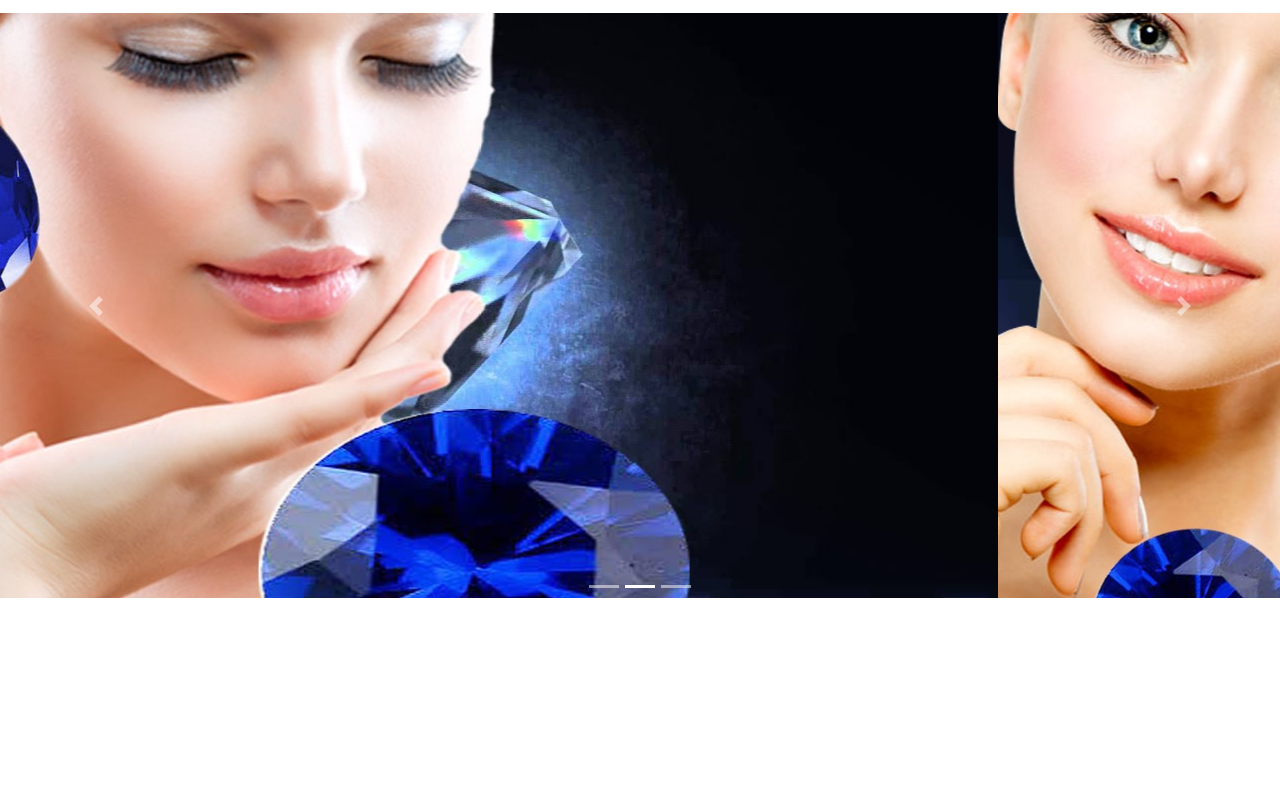
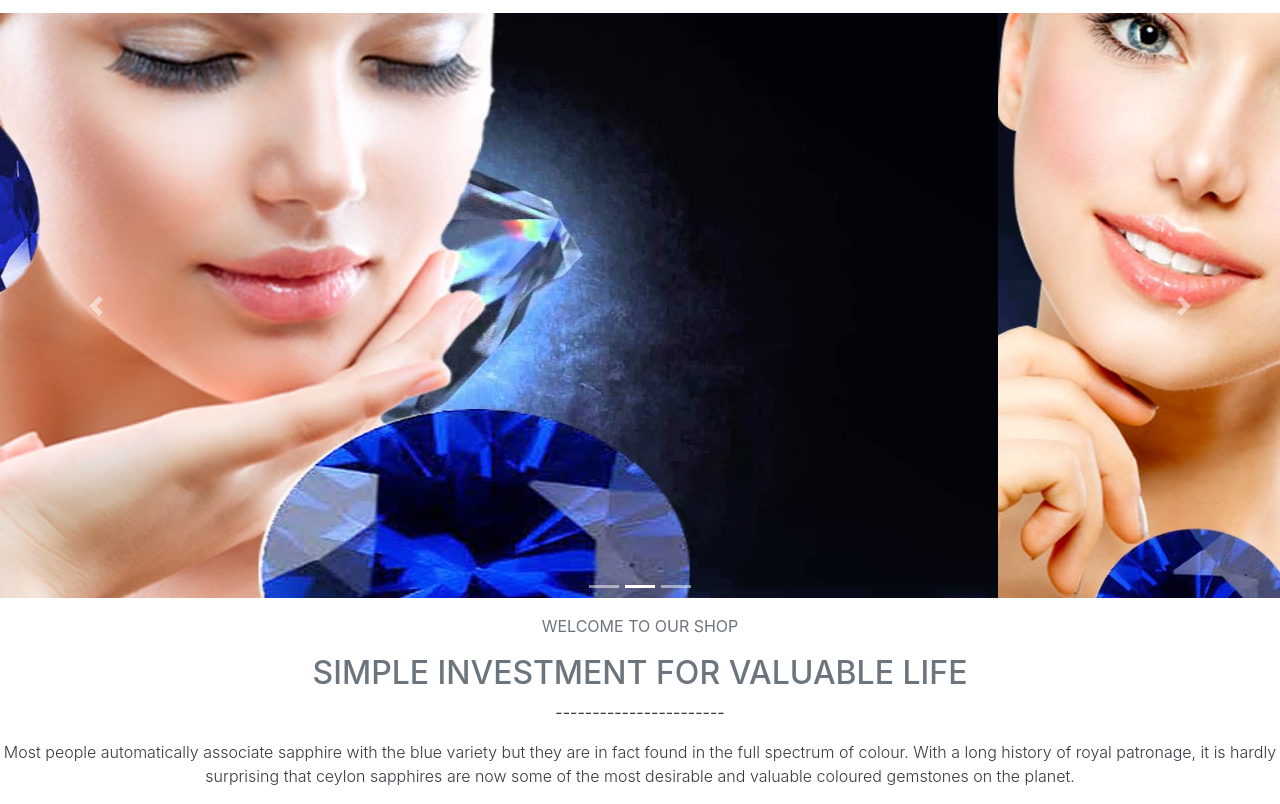
Before and after one commit to Dilansilva/Mobile-Shopee, a plain HTML site: page index.html in a window 1280 px wide. Shown: the part 137-941 px from the top of the page. Before the commit the page ends 800 px from the top, so only its background shows below. Drawn offline with nearby package versions, Linux system fonts and the light colour scheme.

Commit message:
Description is done

```diff
--- a/index.html
+++ b/index.html
@@ -95,7 +95,7 @@
 
     <!--start #Main-->
         <main>
-            <div>
+            <div><!--code for slider-->
                 <div id="carouselExampleIndicators" class="carousel slide py-3" data-ride="carousel">
                     <ol class="carousel-indicators">
                       <li data-target="#carouselExampleIndicators" data-slide-to="0" class="active"></li>
@@ -123,6 +123,25 @@
                     </a>
                   </div>
             </div>
+
+                <div><!--Welcome to our shop(first heading)-->
+                    <p class="text-center text-muted">WELCOME TO OUR SHOP</p>
+                        <h2 class="text-center text-muted">SIMPLE INVESTMENT FOR VALUABLE LIFE</h2>
+                            <p class="text-center text-dark">-----------------------</p>
+                        <div class="d-flex justify-content-center">
+                            <p class="text-center text-dark font-weight-light px-10">
+                                Most people automatically associate sapphire with the blue
+                                variety but they are in fact found in the full spectrum of
+                                colour. With a long history of royal patronage, it is hardly
+                                surprising that ceylon sapphires are now some of the most
+                                desirable and valuable coloured gemstones on the planet.
+                            </p>
+                        </div>
+                </div>
+
+                <div class="d-flex justify-content-around">
+                    <img scr="./assets/sapp b2.jpg" class="d-block w-50"/>
+                </div>
         </main>
     <!--!start#Header-->
 
```
Also changed, not shown: assets/about.png (added), assets/download (5).jpg (added), assets/sapp b2.jpg (added).
